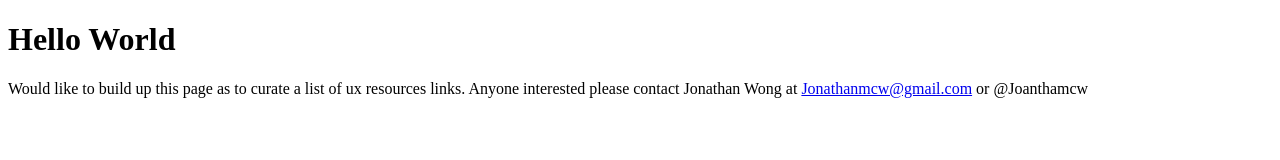
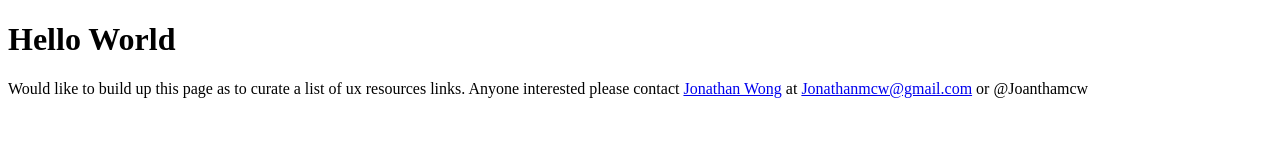
Before and after one commit to uxresources/uxresources.github.io, a plain HTML site: page index.html in a window 1280 px wide. Drawn offline with Linux system fonts and the light colour scheme.

Commit message:
no message

```diff
--- a/index.html
+++ b/index.html
@@ -2,6 +2,6 @@
 <html>
 <body>
 <h1>Hello World</h1>
-<p>Would like to build up this page as to curate a list of ux resources links. Anyone interested please contact Jonathan Wong at <a href="mailto:jonathanmcw@gmail.com">Jonathanmcw@gmail.com</a> or @Joanthamcw</p>
+<p>Would like to build up this page as to curate a list of ux resources links. Anyone interested please contact <a href="http://www.mcw.me">Jonathan Wong</a> at <a href="mailto:jonathanmcw@gmail.com">Jonathanmcw@gmail.com</a> or @Joanthamcw</p>
 </body>
 </html>
```
